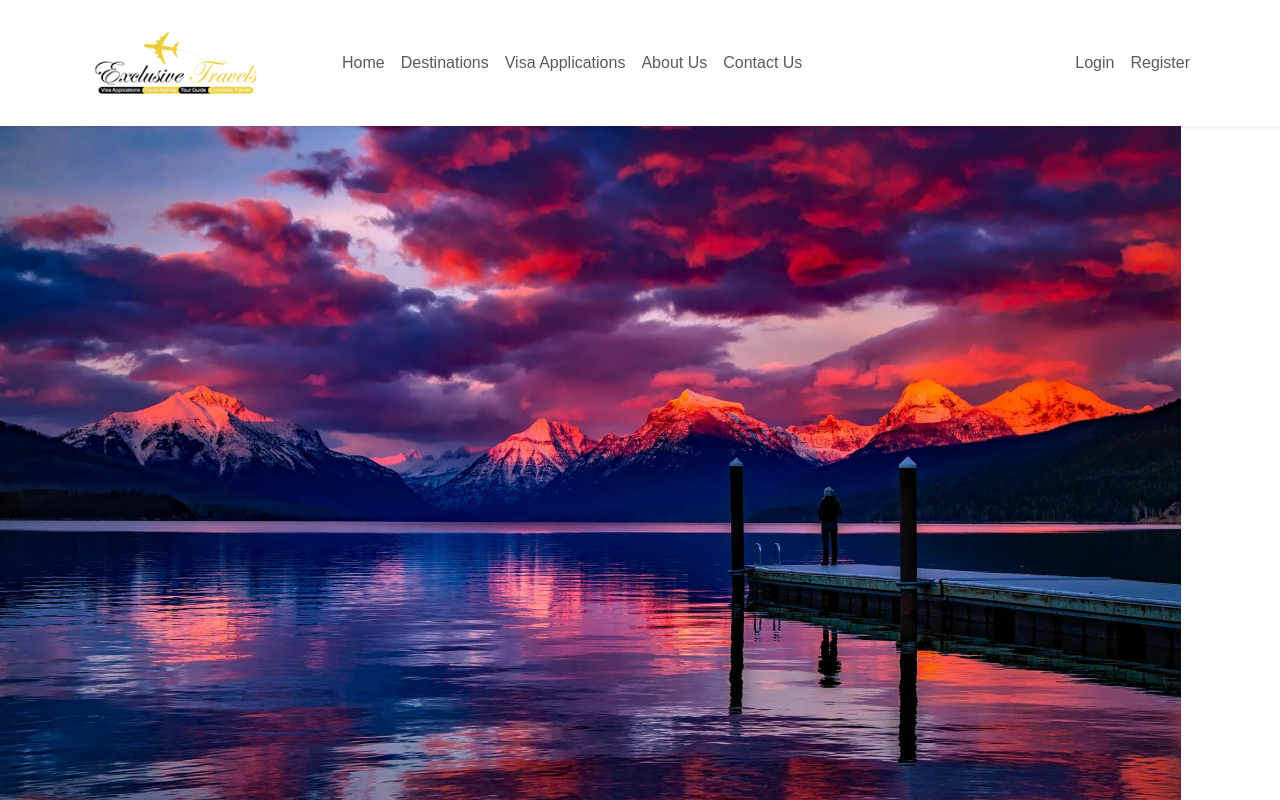
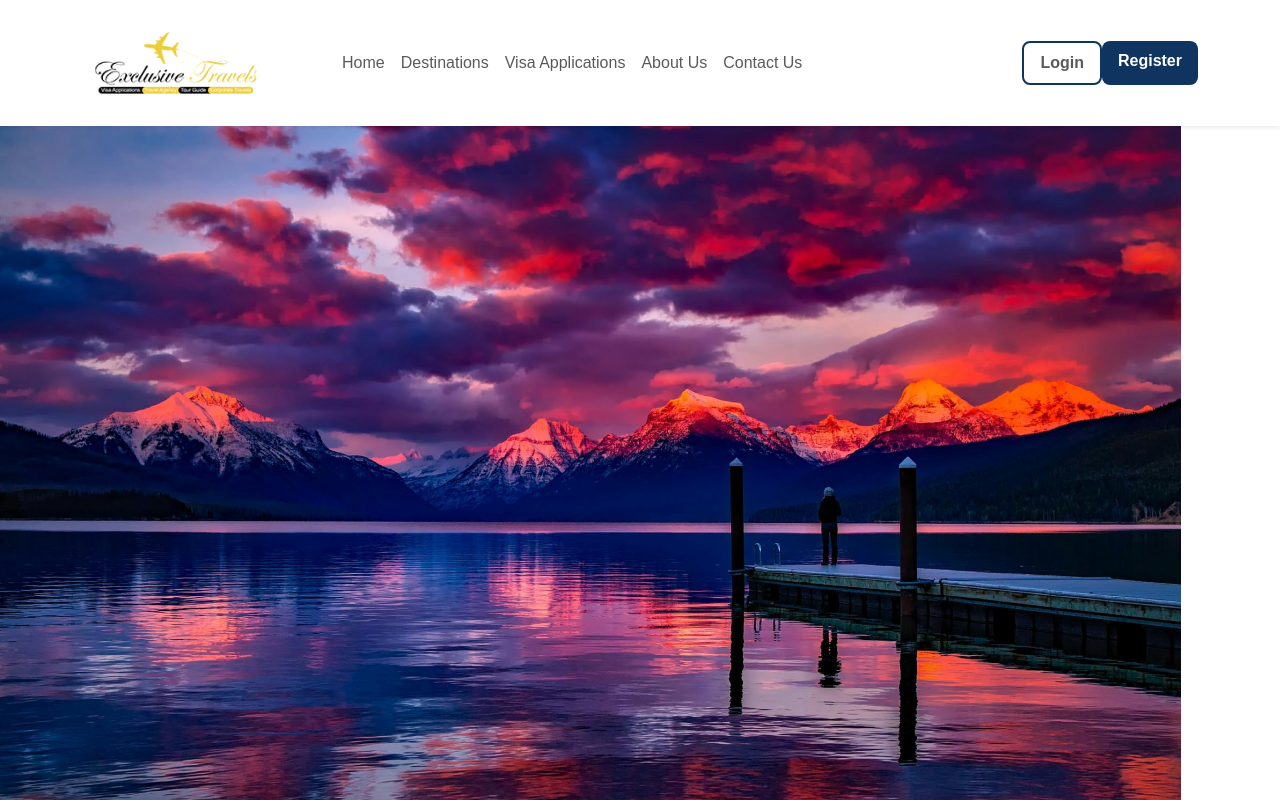
Before and after one commit to Mndi-Iviwe/ExclusiveTravelsWebsite, a React (Vite) app: page / in a window 1280 px wide. Shown: the top 800 px of the page. Built offline with nearby package versions, Linux system fonts and the light colour scheme.

Commit message:
added additional custom styling to the header and buttons to be exact

```diff
--- a/src/components/Header.jsx
+++ b/src/components/Header.jsx
@@ -19,9 +19,14 @@ export default function Header() {
             <CustomLink to='/About'>About Us</CustomLink>
             <CustomLink to='/ContactUs'>Contact Us</CustomLink>
           </Nav>
-          <Nav>
-            <Nav.Link href="#deets">Login</Nav.Link>
-            <Nav.Link eventKey={2} href="#memes">
+          <Nav >
+            <Nav.Link href="#deets" className="btn btn-primary btn-lg px-3 rounded-3 fw-bold"
+            style={{ backgroundColor: "#ffff", border: "2px solid #0F3460"}}
+            >
+              Login
+            </Nav.Link>
+            <Nav.Link eventKey={2} href="#memes" className="btn btn-primary btn-lg px-3 rounded-3 fw-semibold text-white"
+            style={{ backgroundColor: "#0F3460" }}>
               Register
             </Nav.Link>
           </Nav>
--- a/src/pages/Contact/ContactUs.jsx
+++ b/src/pages/Contact/ContactUs.jsx
@@ -39,7 +39,7 @@ export default function ContactUs() {
           value={formData.name}
           onChange={handleChange}
           required
-          className="form-control form-control-lg rounded-3 shadow-sm"
+          className="form-control form-control-lg rounded-3"
           placeholder="Your name"
         />
       </div>
@@ -52,7 +52,7 @@ export default function ContactUs() {
           value={formData.email}
           onChange={handleChange}
           required
-          className="form-control form-control-lg rounded-3 shadow-sm"
+          className="form-control form-control-lg rounded-3 "
           placeholder="you@example.com"
         />
       </div>
```
